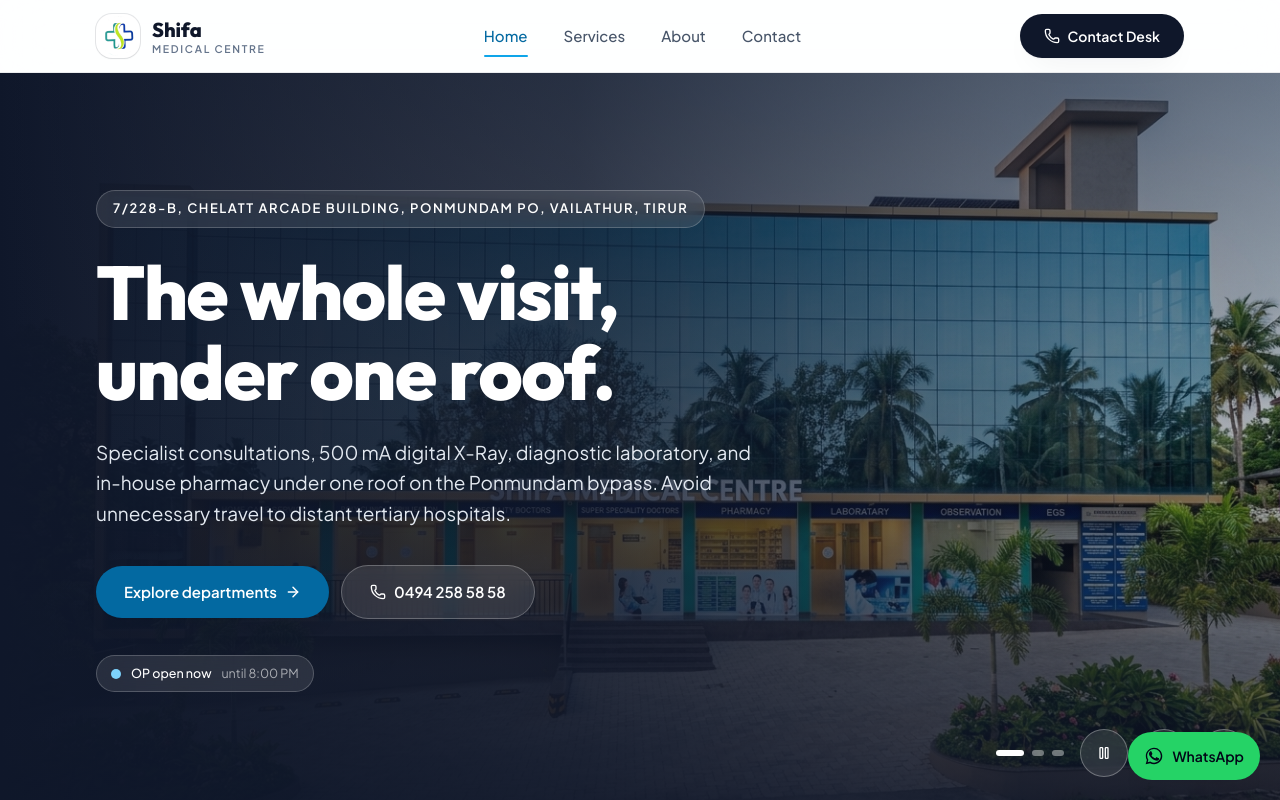
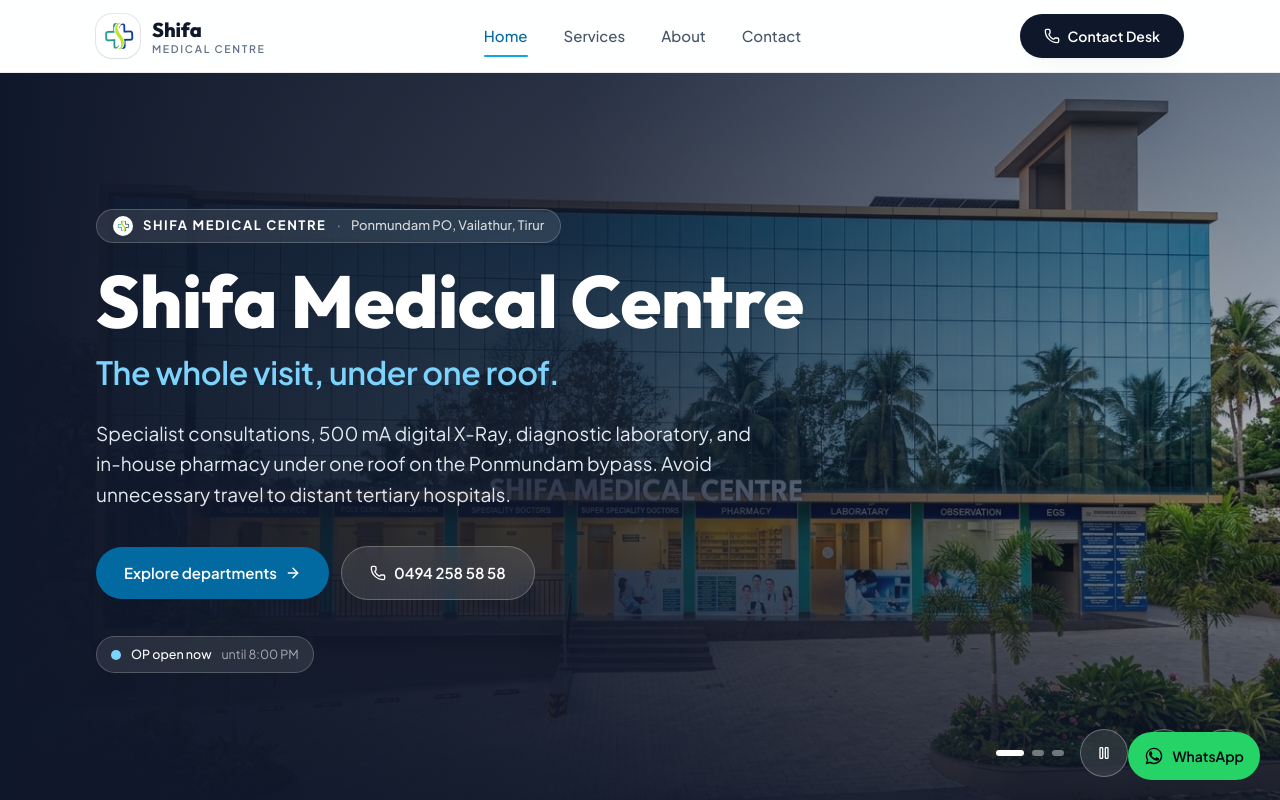
Before and after one commit to RandomGTV/shifa-medical-centre, a Next.js app: page / in a window 1280 px wide. Shown: the top 800 px of the page. Built offline with nearby package versions, Linux system fonts and the light colour scheme.

Commit message:
feat(hero): prominently feature Shifa Medical Centre name and logo badge in hero section

```diff
--- a/src/components/Hero.tsx
+++ b/src/components/Hero.tsx
@@ -104,18 +104,36 @@
       {/* the words */}
       <div className="container-x relative z-10 flex h-full flex-col justify-center">
         <div className="max-w-3xl">
-          <span
+          <div
             key={`tag-${index}`}
-            className="inline-flex animate-fade-up items-center gap-2 rounded-full border border-white/20 bg-white/10 px-4 py-2 text-[13px] font-semibold uppercase tracking-[0.12em] backdrop-blur-md"
+            className="inline-flex animate-fade-up items-center gap-2.5 rounded-full border border-white/20 bg-white/10 px-4 py-1.5 text-[13px] font-semibold backdrop-blur-md"
           >
-            {clinic.address.line1}, {clinic.address.line2}
-          </span>
+            <span className="relative flex h-5 w-5 shrink-0 items-center justify-center overflow-hidden rounded-full bg-white p-0.5 shadow-sm">
+              <Image
+                src="/logo.png"
+                alt="Shifa Medical Centre Logo"
+                width={18}
+                height={18}
+                className="h-full w-full object-contain"
+              />
+            </span>
+            <span className="font-bold uppercase tracking-[0.12em] text-white">
+              {clinic.name}
+            </span>
+            <span className="text-white/40">·</span>
+            <span className="font-medium text-white/80">{clinic.address.line2}</span>
+          </div>
 
-          <h1
-            key={`h-${index}`}
-            className="mt-6 animate-fade-up text-[2.6rem] font-extrabold leading-[1.06] sm:text-[4rem] lg:text-[4.75rem]"
-          >
-            {current?.headline ?? "Excellence in healthcare."}
+          <h1 className="mt-5 font-display font-extrabold leading-[1.04] tracking-tight">
+            <span className="block text-[2.65rem] font-extrabold text-white sm:text-[3.85rem] lg:text-[4.6rem]">
+              {clinic.name}
+            </span>
+            <span
+              key={`h-${index}`}
+              className="mt-2.5 block animate-fade-up font-sans text-[1.3rem] font-semibold text-accent-300 sm:text-[1.75rem] lg:text-[2rem] leading-snug"
+            >
+              {current?.headline ?? "The whole visit, under one roof."}
+            </span>
           </h1>
 
           <p
```
